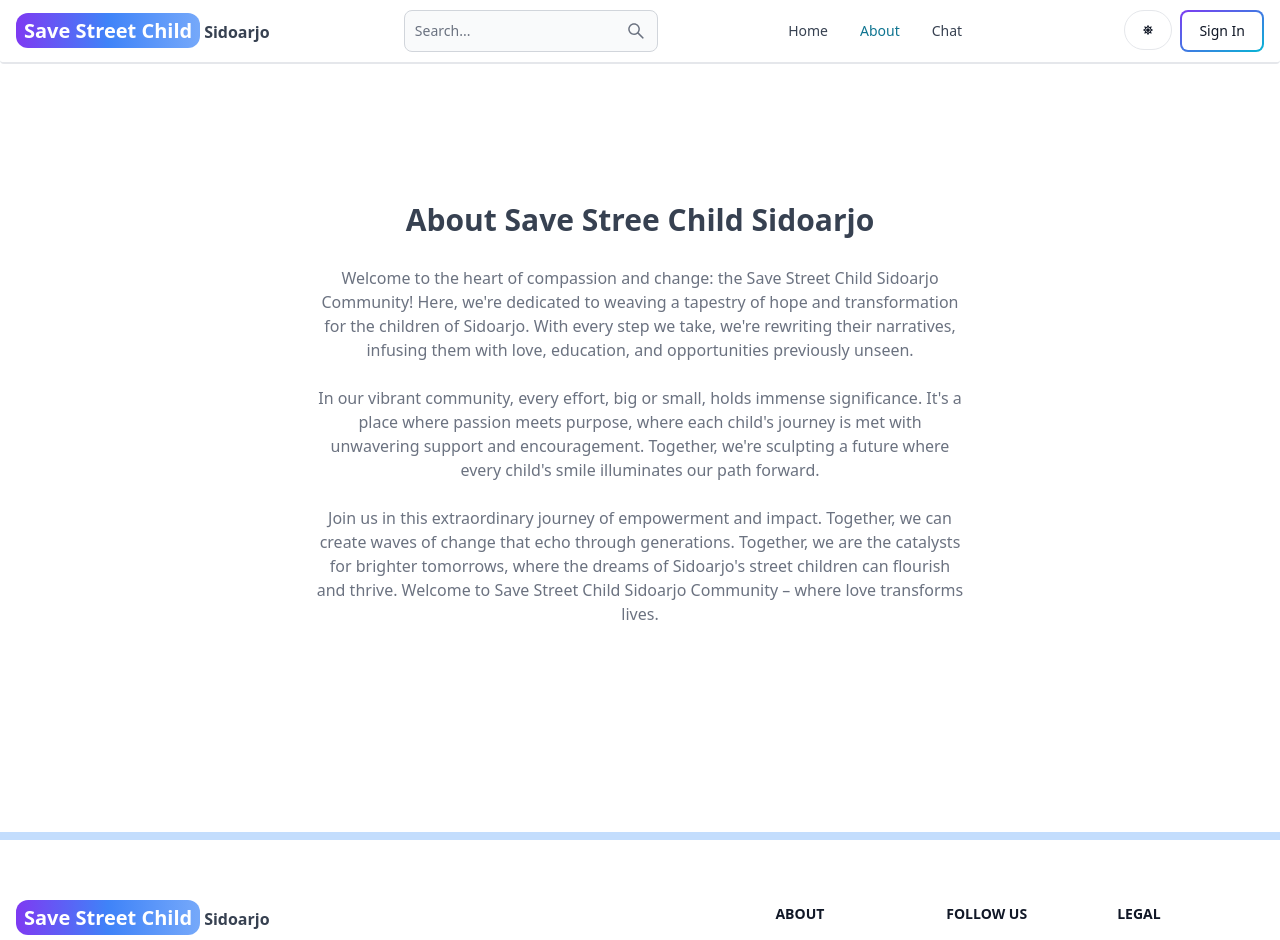
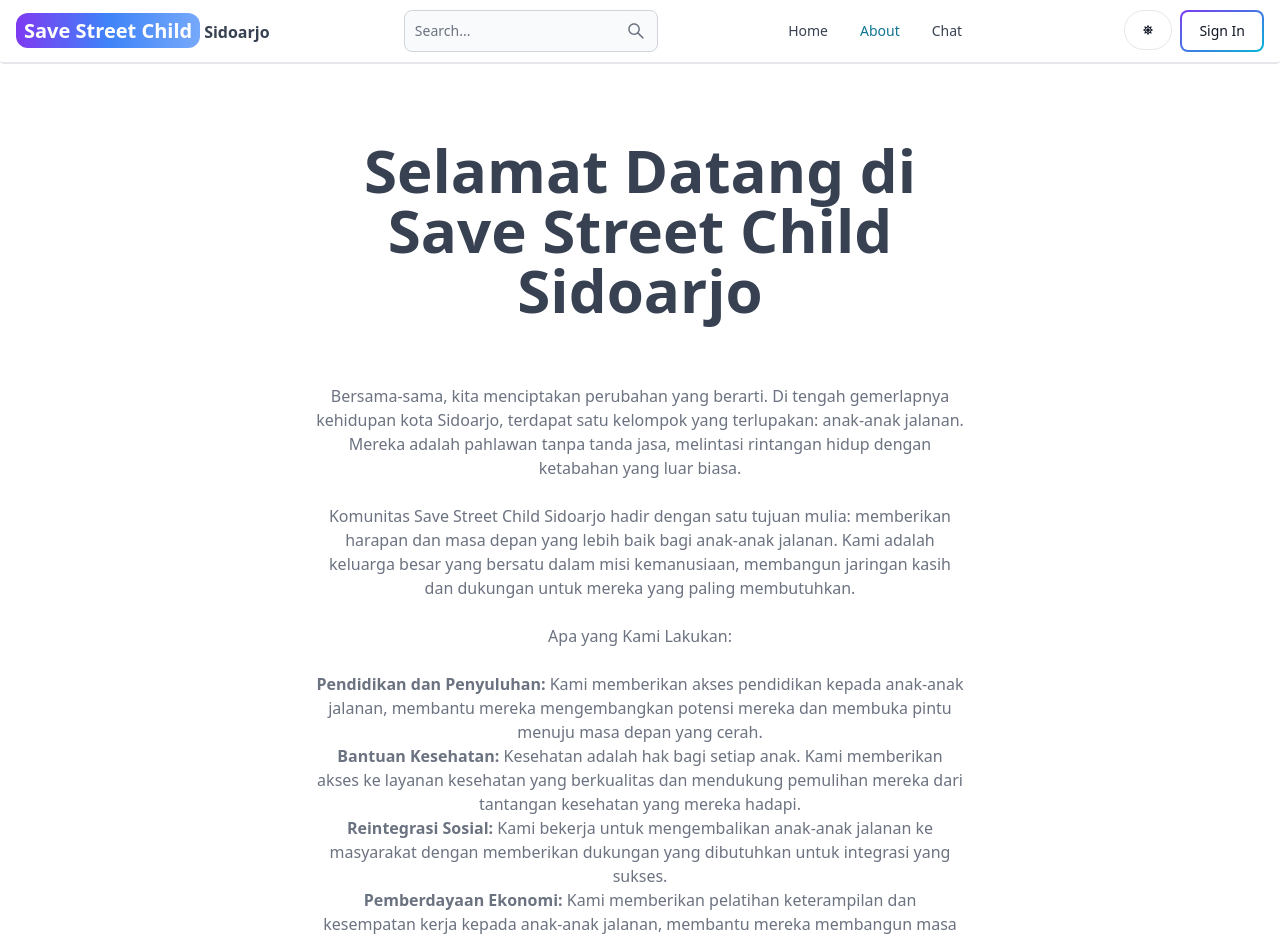
Before and after one commit to imamkoo/MERN-SSC, a React (Vite) app in the folder frontend/: page /about in a window 1280 px wide. Shown: the top 940 px of the page. Built offline with nearby package versions, Linux system fonts and the light colour scheme; no server answers.

Commit message:
Update : update styling in about and home page

```diff
--- a/frontend/src/pages/About.jsx
+++ b/frontend/src/pages/About.jsx
@@ -1,22 +1,72 @@
 export default function About() {
   return (
-    <div className="min-h-screen flex items-center justify-center">
+    <div className="min-h-screen flex items-center justify-center pt-16">
       <div className="max-w-2xl mx-auto p-3 text-center">
         <div>
-          <h1 className="text-3xl font font-semibold text-center my-7">
-            About Save Stree Child Sidoarjo
+          <h1 className="text-6xl font font-black text-center my-16">
+            Selamat Datang di Save Street Child Sidoarjo
           </h1>
           <div className="text-md text-gray-500 dark:text-gray-300 flex flex-col gap-6">
             <p>
-              {`Welcome to the heart of compassion and change: the Save Street Child Sidoarjo Community! Here, we're dedicated to weaving a tapestry of hope and transformation for the children of Sidoarjo. With every step we take, we're rewriting their narratives, infusing them with love, education, and opportunities previously unseen.`}
+              Bersama-sama, kita menciptakan perubahan yang berarti. Di tengah
+              gemerlapnya kehidupan kota Sidoarjo, terdapat satu kelompok yang
+              terlupakan: anak-anak jalanan. Mereka adalah pahlawan tanpa tanda
+              jasa, melintasi rintangan hidup dengan ketabahan yang luar biasa.
+            </p>
+            <p>
+              Komunitas Save Street Child Sidoarjo hadir dengan satu tujuan
+              mulia: memberikan harapan dan masa depan yang lebih baik bagi
+              anak-anak jalanan. Kami adalah keluarga besar yang bersatu dalam
+              misi kemanusiaan, membangun jaringan kasih dan dukungan untuk
+              mereka yang paling membutuhkan.
             </p>
 
+            <h2>Apa yang Kami Lakukan:</h2>
+            <ol>
+              <li>
+                <strong>Pendidikan dan Penyuluhan:</strong> Kami memberikan
+                akses pendidikan kepada anak-anak jalanan, membantu mereka
+                mengembangkan potensi mereka dan membuka pintu menuju masa depan
+                yang cerah.
+              </li>
+              <li>
+                <strong>Bantuan Kesehatan:</strong> Kesehatan adalah hak bagi
+                setiap anak. Kami memberikan akses ke layanan kesehatan yang
+                berkualitas dan mendukung pemulihan mereka dari tantangan
+                kesehatan yang mereka hadapi.
+              </li>
+              <li>
+                <strong>Reintegrasi Sosial:</strong> Kami bekerja untuk
+                mengembalikan anak-anak jalanan ke masyarakat dengan memberikan
+                dukungan yang dibutuhkan untuk integrasi yang sukses.
+              </li>
+              <li>
+                <strong>Pemberdayaan Ekonomi:</strong> Kami memberikan pelatihan
+                keterampilan dan kesempatan kerja kepada anak-anak jalanan,
+                membantu mereka membangun masa depan yang mandiri dan
+                berkelanjutan.
+              </li>
+            </ol>
+
+            <h2>Bergabunglah Bersama Kami:</h2>
             <p>
-              {`In our vibrant community, every effort, big or small, holds immense significance. It's a place where passion meets purpose, where each child's journey is met with unwavering support and encouragement. Together, we're sculpting a future where every child's smile illuminates our path forward.`}
+              Bersama, kita bisa membuat perbedaan. Mari bergabung dalam
+              Komunitas Save Street Child Sidoarjo dan menjadi bagian dari
+              perubahan yang kita ingin lihat di dunia ini. Setiap tindakan
+              kecil memiliki dampak besar dalam hidup anak-anak jalanan.
             </p>
 
+            <h2>Dukung Misi Kami:</h2>
             <p>
-              {`Join us in this extraordinary journey of empowerment and impact. Together, we can create waves of change that echo through generations. Together, we are the catalysts for brighter tomorrows, where the dreams of Sidoarjo's street children can flourish and thrive. Welcome to Save Street Child Sidoarjo Community – where love transforms lives.`}
+              Anda juga dapat membantu melalui donasi atau menjadi relawan.
+              Setiap kontribusi Anda akan membantu mewujudkan impian anak-anak
+              jalanan dan membuka pintu bagi masa depan yang lebih cerah bagi
+              mereka.
+            </p>
+            <p>
+              Bersama-sama, kita bisa menciptakan perubahan yang berkelanjutan.
+              Mari bergandengan tangan untuk menyelamatkan masa depan anak-anak
+              jalanan Sidoarjo. Bersama kita bisa!
             </p>
           </div>
         </div>
--- a/frontend/src/pages/Home.jsx
+++ b/frontend/src/pages/Home.jsx
@@ -16,7 +16,7 @@ export default function Home() {
   }, []);
   return (
     <div>
-      <div className="flex flex-col gap-6 pt-28 px-3 max-w-6xl mx-auto ">
+      <div className="flex flex-col gap-6 pt-32 px-3 max-w-6xl mx-auto ">
         <h1 className="text-3xl font-bold lg:text-6xl">
           Save Street Child Sidoarjo
         </h1>
@@ -33,7 +33,7 @@ export default function Home() {
       </div>
 
       {/* Visi dan Misi untuk desktop view */}
-      <div className="hidden lg:flex justify-center items-center gap-8 p-36">
+      <div className="hidden lg:flex justify-center items-center gap-8 p-28">
         <div className="group relative w-full border border-teal-500 hover:border-2 h-[400px] overflow-hidden rounded-lg sm:w-[560px] transition-all">
           <img
             src="https://images.unsplash.com/photo-1476950648868-16c7dca9499c?q=80&w=2940&auto=format&fit=crop&ixlib=rb-4.0.3&ixid=M3wxMjA3fDB8MHxwaG90by1wYWdlfHx8fGVufDB8fHx8fA%3D%3D"
```
